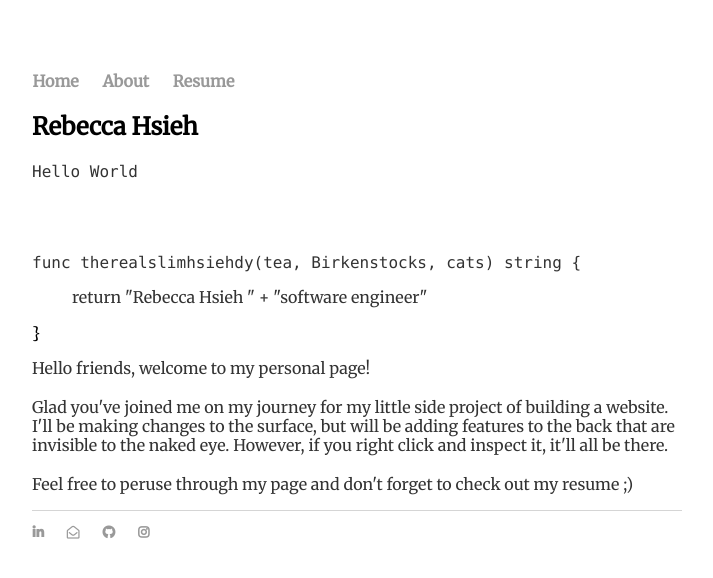
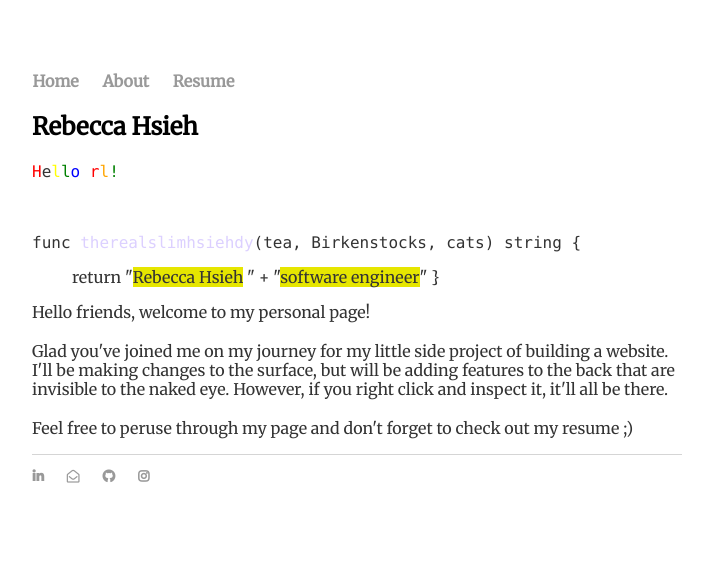
Before and after one commit to therealslimhsiehdy/therealslimhsiehdy.github.io, a Jekyll site: the page built from index.html, in a window 1280 px wide. Shown: the top 578 px of the page, without its empty margins (283-996 px from the left). Built offline with Jekyll 4.4.1, drawn with Linux system fonts in a browser that asks for light colours; nearby versions of some CDN libraries.

Commit message:
Add highlighting and colour

```diff
--- a/_layouts/default.html
+++ b/_layouts/default.html
@@ -19,12 +19,12 @@
 		<div class="container">
     		<div class="blurb">
         		<h2>Rebecca Hsieh</h2>
-       			<p class="cb">Hello World</p>
-       			<br><br>
-       			<p class="cb">func therealslimhsiehdy(tea, Birkenstocks, cats) string {
-       			<p class="tab">return "Rebecca Hsieh " + "software engineer"</p>
+       			<p class="cb"><font color="red">H</font><font colour="orange">e</font><font color="yellow">l</font><font color="green">l</font><font color="blue">o</font> <font color="indigo"W</font><font color="violet"o</font><font color="red">r</font><font color="orange">l</font><font color="yellow"d</font><font color="green">!</font></p>
+       			<br>
+       			<p class="cb">func <font color="#DCD0FF">therealslimhsiehdy</font>(tea, Birkenstocks, cats) string {
+       			<p class="tab">return "<span style="background-color: #E6E600">Rebecca Hsieh</span> " + "<span style="background-color: #E6E600">software engineer</span>"
        			}
-       			</p>
+       			</p></p>
         		<!--<p class="cb"><font color="orange">This text should be orange and in code block style</font></p> -->
 				<p>Hello friends, welcome to my personal page!
 				<br>
```
